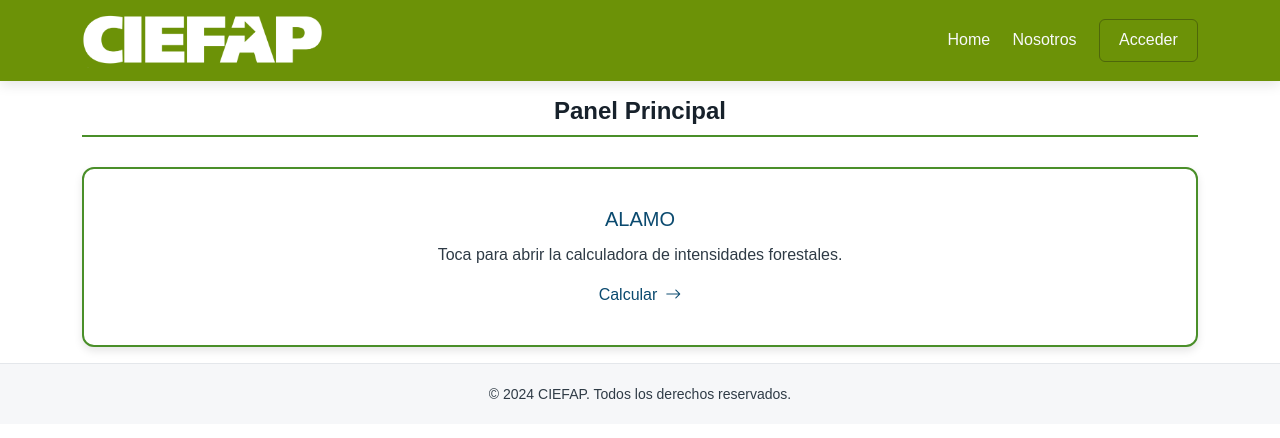
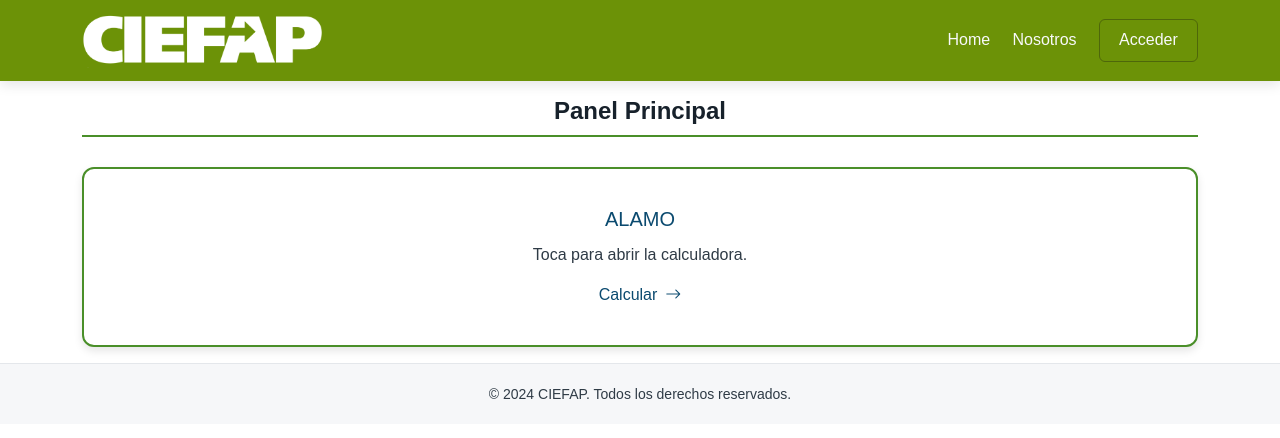
Before and after one commit to Escuela-713/app-ciefap, an Angular app: page /dashboard in a window 1280 px wide. Shown: the top 438 px of the page. Built offline with nearby package versions, Linux system fonts and the light colour scheme.

Commit message:
cambios en el aula de el carrusel y alguno colores

```diff
--- a/package.json
+++ b/package.json
@@ -46,7 +46,7 @@
   },
   "devDependencies": {
     "@angular/build": "^20.1.6",
-    "@angular/cli": "^20.1.6",
+    "@angular/cli": "^20.3.9",
     "@angular/compiler-cli": "^20.1.0",
     "@types/jasmine": "~5.1.0",
     "jasmine-core": "~5.8.0",
--- a/src/app/pages/dashboard/dashboard.html
+++ b/src/app/pages/dashboard/dashboard.html
@@ -4,7 +4,7 @@
   <div class="cards">
     <article class="card clickable" routerLink="/calculator" title="Abrir calculadora ALAMO">
       <h3>ALAMO</h3>
-      <p>Toca para abrir la calculadora de intensidades forestales.</p>
+      <p>Toca para abrir la calculadora.</p>
       <div class="card-action">
         <span class="btn-text">Calcular</span>
         <i class="bi bi-arrow-right"></i>
--- a/src/app/pages/home/home.html
+++ b/src/app/pages/home/home.html
@@ -5,14 +5,14 @@
       <img src="/imagenes/bosques6.jpg" class="d-block w-100" alt="Slide 1" style="height: 100vh; object-fit: cover;">
       <div class="carousel-caption d-flex flex-column justify-content-center align-items-center h-100">
         <h1 class="display-3 text-white fw-bold">Bienvenido a la pagina del Ciefap</h1>
-        <p class="lead text-white">aca se puede poner info o sacar </p>
+        <!-- <p class="lead text-white">aca se puede poner info o sacar </p> -->
       </div>
     </div>
     <div class="carousel-item">
       <img src="/imagenes/bosques4.jpg" class="d-block w-100" alt="Slide 2" style="height: 100vh; object-fit: cover;">
       <div class="carousel-caption d-flex flex-column justify-content-center align-items-center h-100">
         <h1 class="display-3 text-white fw-bold">Soluciones de la app</h1>
-        <p class="lead text-white">Texto que hable de la app o no se </p>
+        <p class="lead text-white">La aplicacion va a hacer calculos especificos para personal del CIEFAP</p>
       </div>
     </div>
     <div class="carousel-item">
```
Also changed, not shown: src/app/pages/calculator/calculator.html (+3 -4 lines), 1 other file (tests, documents, lock files or other folders).
